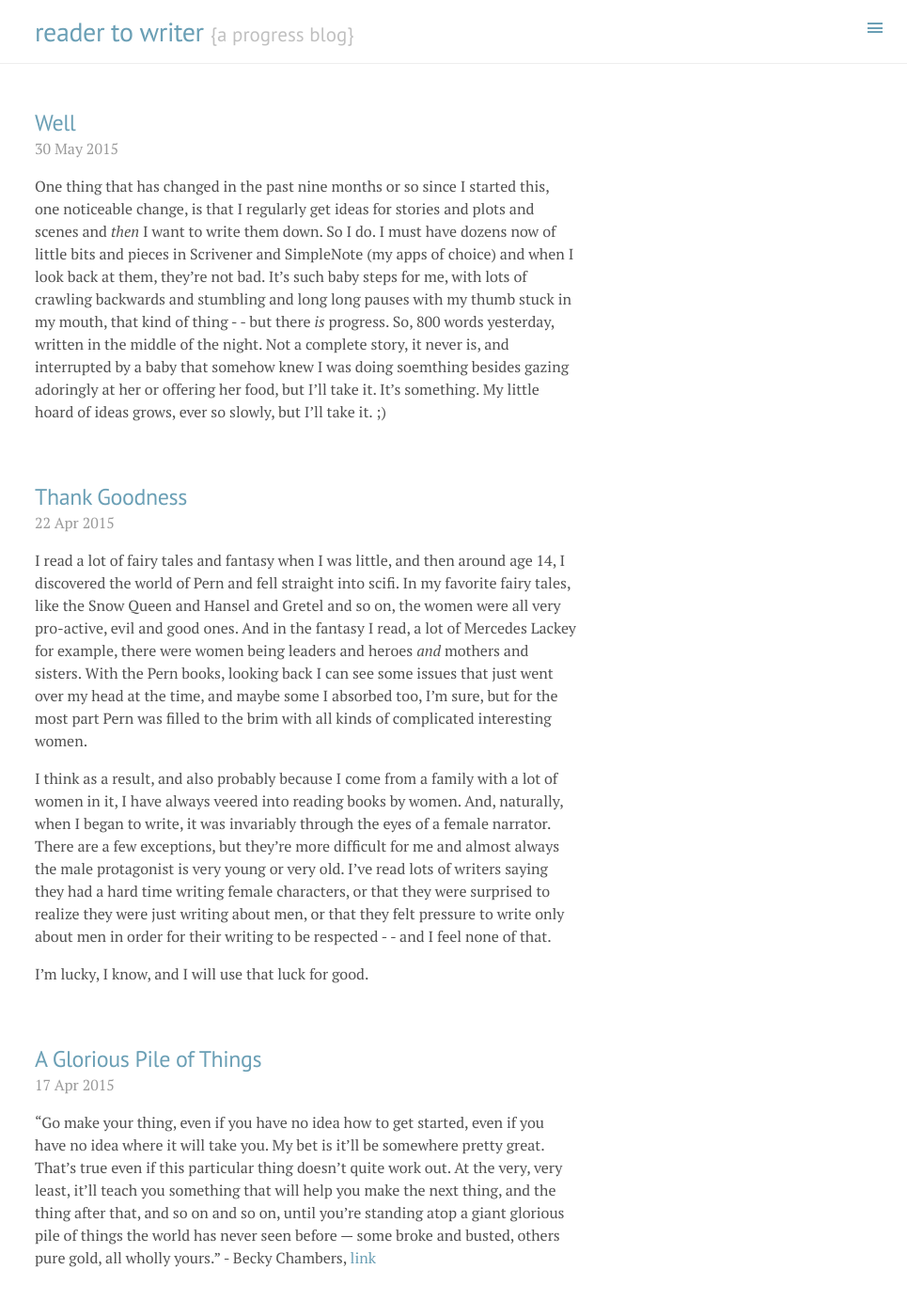
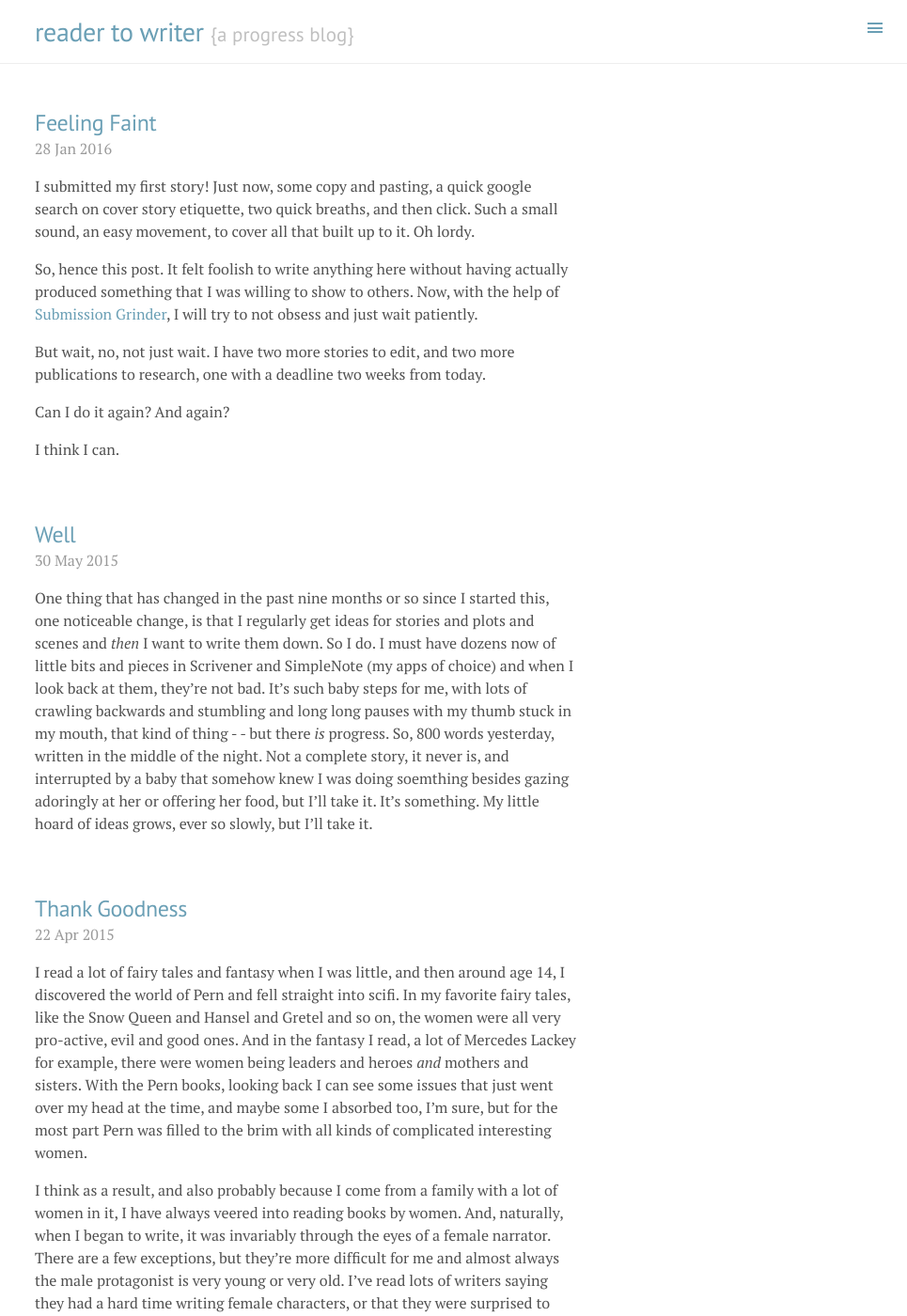
Before and after one commit to readertowriter/readertowriter.github.io, a Jekyll site: the page built from index.html, in a window 1280 px wide and 1400 px high. Shown: the whole window at 94% size, without its empty margins (315-1280 px from the left). Built offline with Jekyll 4.4.1, drawn with Linux system fonts in a browser that asks for light colours; Markdown is read by kramdown in place of the engine named in the settings; the list of posts is cut into pages by our own code; some of the changed text lies outside the part shown.

Commit message:
new post

```diff
--- /dev/null
+++ b/_posts/2016-01-28-Feeling-Faint.md
@@ -0,0 +1,14 @@
+---
+layout: post
+title: Feeling Faint
+---
+
+I submitted my first story! Just now, some copy and pasting, a quick google search on cover story etiquette, two quick breaths, and then click. Such a small sound, an easy movement, to cover all that built up to it. Oh lordy.
+
+So, hence this post. It felt foolish to write anything here without having actually produced something that I was willing to show to others. Now, with the help of [Submission Grinder](http://thegrinder.diabolicalplots.com/), I will try to not obsess and just wait patiently.
+
+But wait, no, not just wait. I have two more stories to edit, and two more publications to research, one with a deadline two weeks from today.
+
+Can I do it again? And again?
+
+I think I can.
```
Also changed, not shown: _posts/2015-05-30-Well.md (+1 -1 lines).
